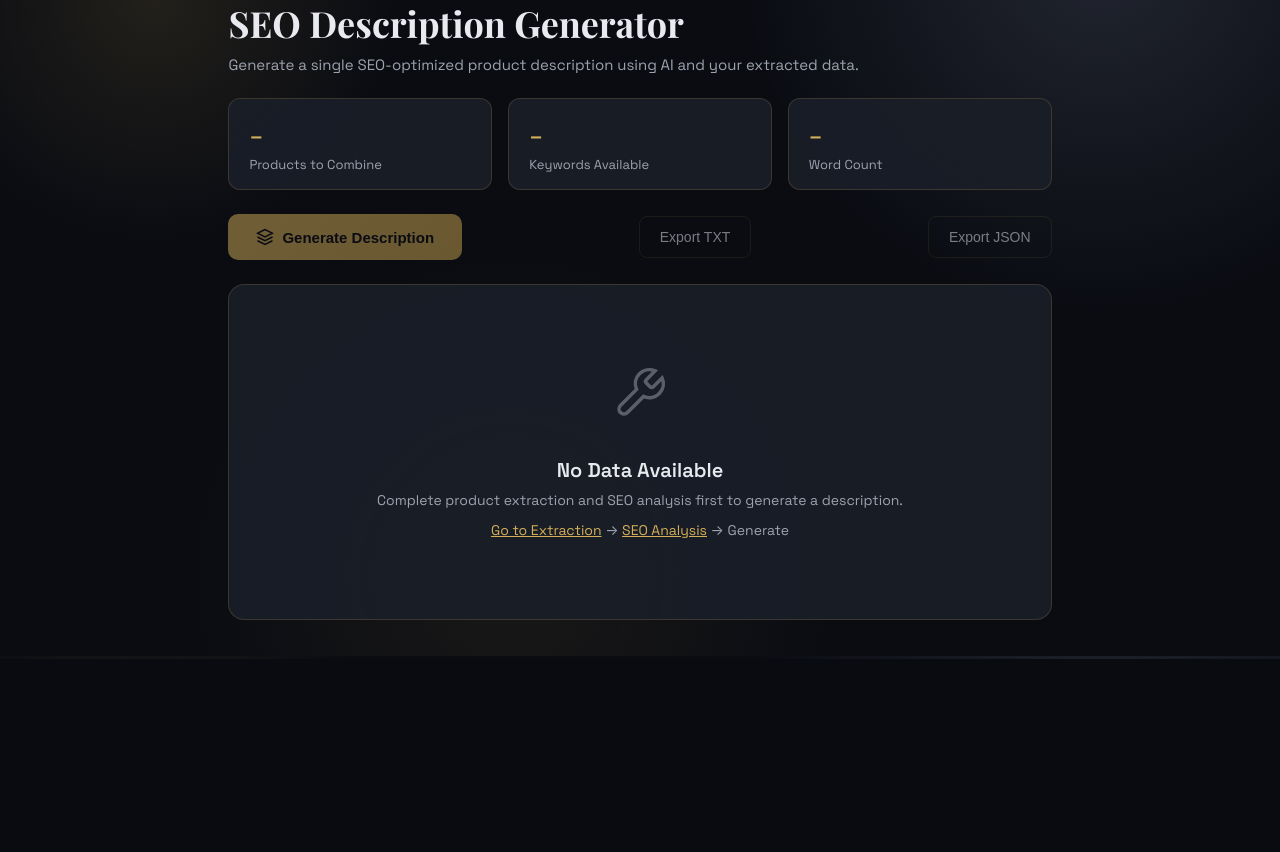
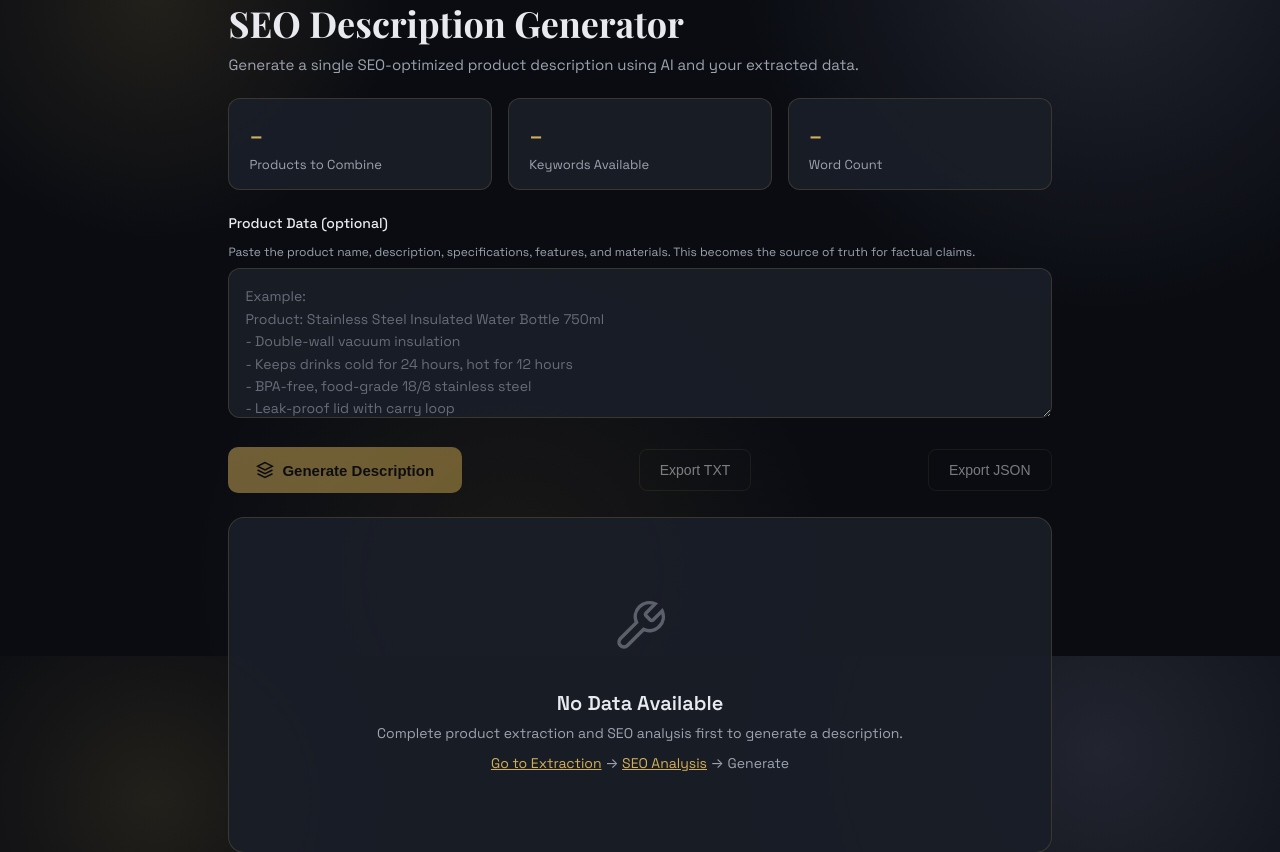
Before and after one commit to surejsai/GenericProductFluxer, a Flask app: template templates/generate.html in a window 1280 px wide. Shown: the part 144-996 px from the top of the page. Before the commit the page ends 803 px from the top, so only its background shows below. Run offline with Flask 3, Linux system fonts and the light colour scheme; the template is opened without the code that fills it, so the values that code supplies are empty.

Commit message:
changes for text box in generate description and prompt change for the same

```diff
--- a/src/fluxer/api/routes.py
+++ b/src/fluxer/api/routes.py
@@ -862,6 +862,7 @@ def generate_description() -> tuple[Dict[str, Any], int]:
         entities = data.get('entities')  # Optional entity analysis result
         product_name_override = data.get('product_name')
         search_query = data.get('search_query', '')  # Use search query as generic product name
+        product_data = data.get('product_data', '')  # Product data from text input
         config = data.get('config', {})
 
         # Prefer search_query over product_name for generic naming
@@ -894,7 +895,8 @@ def generate_description() -> tuple[Dict[str, Any], int]:
             products=products,
             keywords=keywords,
             product_name=product_name_override,
-            entities=entities
+            entities=entities,
+            product_data=product_data
         )
 
         if not result.success:
@@ -911,6 +913,7 @@ def generate_description() -> tuple[Dict[str, Any], int]:
                 'product_name': result.product_name,
                 'price': result.price,
                 'description': result.description,
+                'key_features': result.key_features,
                 'word_count': result.word_count,
                 'keywords_used': result.keywords_used,
                 'model_used': result.model_used,
--- a/templates/generate.html
+++ b/templates/generate.html
@@ -493,6 +493,74 @@
       }
     }
 
+    /* Product Data Input */
+    .product-data-section {
+      margin-bottom: 24px;
+    }
+
+    .product-data-label {
+      font-size: 14px;
+      font-weight: 500;
+      color: var(--text);
+      margin-bottom: 8px;
+      display: block;
+    }
+
+    .product-data-hint {
+      font-size: 12px;
+      color: var(--muted);
+      margin-bottom: 8px;
+    }
+
+    .product-data-input {
+      width: 100%;
+      min-height: 150px;
+      padding: 16px;
+      border-radius: 12px;
+      border: 1px solid var(--border);
+      background: var(--card);
+      color: var(--text);
+      font-family: "Space Grotesk", "Manrope", system-ui, sans-serif;
+      font-size: 14px;
+      line-height: 1.6;
+      resize: vertical;
+      transition: border-color 0.2s ease;
+    }
+
+    .product-data-input:focus {
+      outline: none;
+      border-color: var(--accent);
+    }
+
+    .product-data-input::placeholder {
+      color: var(--muted);
+      opacity: 0.6;
+    }
+
+    /* Key Features section */
+    .key-features-section {
+      margin-top: 20px;
+      padding-top: 20px;
+      border-top: 1px solid rgba(212, 175, 90, 0.1);
+    }
+
+    .key-features-list {
+      list-style: none;
+      padding: 0;
+      margin: 12px 0 0;
+    }
+
+    .key-features-list li {
+      padding: 10px 14px;
+      margin-bottom: 8px;
+      background: rgba(82, 199, 122, 0.05);
+      border-left: 3px solid var(--success);
+      border-radius: 0 8px 8px 0;
+      font-size: 14px;
+      line-height: 1.5;
+      color: var(--text);
+    }
+
     .hidden {
       display: none !important;
     }
@@ -567,6 +635,24 @@
         <div class="stat-value" id="stat-words">-</div>
         <div class="stat-label">Word Count</div>
       </div>
+    </div>
+
+    <!-- Product Data Input -->
+    <div class="product-data-section">
+      <label class="product-data-label">Product Data (optional)</label>
+      <p class="product-data-hint">Paste the product name, description, specifications, features, and materials. This becomes the source of truth for factual claims.</p>
+      <textarea
+        class="product-data-input"
+        id="product-data-input"
+        placeholder="Example:
+Product: Stainless Steel Insulated Water Bottle 750ml
+- Double-wall vacuum insulation
+- Keeps drinks cold for 24 hours, hot for 12 hours
+- BPA-free, food-grade 18/8 stainless steel
+- Leak-proof lid with carry loop
+- Dimensions: 27cm x 7.5cm
+- Weight: 350g"
+      ></textarea>
     </div>
 
     <!-- Action Bar -->
@@ -650,6 +736,11 @@
           <div class="keywords-label">Entities Used</div>
           <div class="primary-entity" id="result-primary-entity"></div>
           <div class="entities-list" id="result-entities"></div>
+        </div>
+
+        <div class="key-features-section hidden" id="key-features-section">
+          <div class="keywords-label">Key Features</div>
+          <ul class="key-features-list" id="key-features-list"></ul>
         </div>
       </div>
     </div>
@@ -804,11 +895,16 @@
       loadingState.classList.remove('hidden');
 
       try {
+        // Get product data from textarea
+        const productDataInput = safeGet('product-data-input');
+        const productData = productDataInput ? productDataInput.value.trim() : '';
+
         // Build request body with optional entities
         const requestBody = {
           products: extractionResults,
           keywords: seoKeywords,
           search_query: searchQuery,  // Pass search query for generic naming
+          product_data: productData,  // Product data from text input
           config: {
             model: 'gpt-4o-mini',
             temperature: 0.7
@@ -949,6 +1045,21 @@
         // Hide entities section if no entity data
         entitiesSection.classList.add('hidden');
       }
+
+      // Render key features
+      const keyFeaturesSection = safeGet('key-features-section');
+      const keyFeaturesList = safeGet('key-features-list');
+
+      if (keyFeaturesSection && keyFeaturesList) {
+        if (generatedDescription.key_features && generatedDescription.key_features.length > 0) {
+          keyFeaturesSection.classList.remove('hidden');
+          keyFeaturesList.innerHTML = generatedDescription.key_features
+            .map(f => `<li>${escapeHtml(f)}</li>`)
+            .join('');
+        } else {
+          keyFeaturesSection.classList.add('hidden');
+        }
+      }
     }
 
     // Copy description to clipboard
@@ -956,7 +1067,11 @@
       if (!generatedDescription || !generatedDescription.description) return;
 
       try {
-        await navigator.clipboard.writeText(generatedDescription.description);
+        let copyText = generatedDescription.description;
+        if (generatedDescription.key_features && generatedDescription.key_features.length > 0) {
+          copyText += '\n\nKey Features:\n' + generatedDescription.key_features.map(f => '- ' + f).join('\n');
+        }
+        await navigator.clipboard.writeText(copyText);
 
         copyBtn.classList.add('copied');
         copyBtn.innerHTML = `
```
Also changed, not shown: src/fluxer/seo/description_generator.py (+93 -24 lines).
